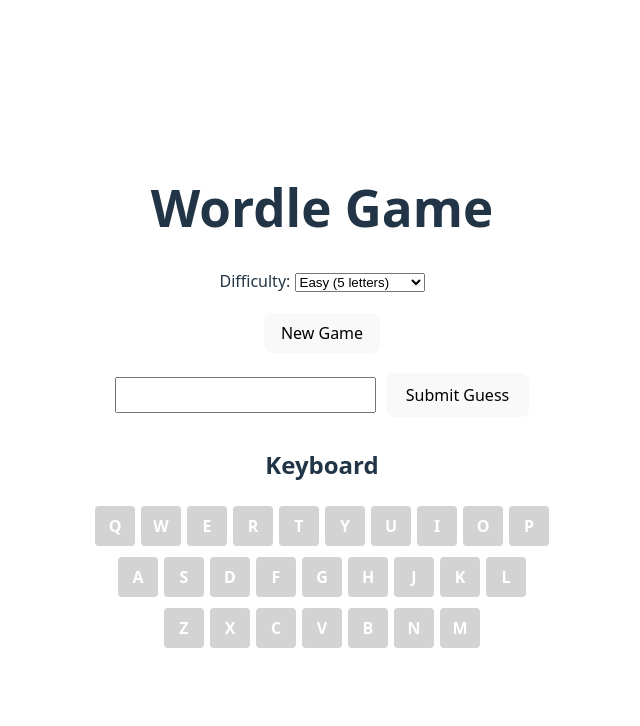
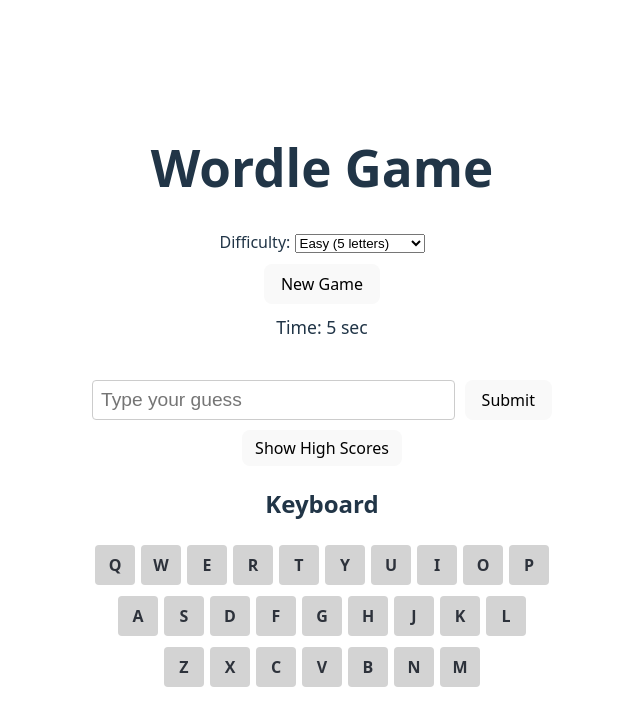
Before and after one commit to Saosyn/wordle-project, a React (Vite) app in the folder my-wordle-app/: page / in a window 1280 px wide. Shown: the top 726 px of the page, without its empty margins (318-958 px from the left). Built offline with nearby package versions, Linux system fonts and the light colour scheme.

Commit message:
added timer and scores

```diff
--- a/my-wordle-app/src/components/WordleGame.jsx
+++ b/my-wordle-app/src/components/WordleGame.jsx
@@ -1,8 +1,8 @@
-import React, { useState, useEffect } from 'react';
+import React, { useState, useEffect, useRef } from 'react';
 import { Wordle, GREEN, YELLOW, BLACK } from '../classes/Wordle';
 import { getRandomWord, isValidWord } from '../utils/wordHelper';
 
-// Create an initial keyboard state for A-Z with no color.
+// ---------- Keyboard State and Layout ----------
 const createInitialKeyboardState = () => {
   const state = {};
   'ABCDEFGHIJKLMNOPQRSTUVWXYZ'.split('').forEach((letter) => {
@@ -13,79 +13,65 @@ const createInitialKeyboardState = () => {
 
 const initialKeyboardState = createInitialKeyboardState();
 
-// QWERTY layout rows for the keyboard.
 const qwertyRows = [
   ['Q', 'W', 'E', 'R', 'T', 'Y', 'U', 'I', 'O', 'P'],
   ['A', 'S', 'D', 'F', 'G', 'H', 'J', 'K', 'L'],
   ['Z', 'X', 'C', 'V', 'B', 'N', 'M'],
 ];
 
-// Helper function to update the keyboard state based on the latest guess feedback.
 const updateKeyboardState = (currentKeyboard, guess, feedback) => {
   const newKeyboard = { ...currentKeyboard };
   for (let i = 0; i < guess.length; i++) {
     const letter = guess[i].toUpperCase();
     const fb = feedback[i];
     let newColor = '';
-    if (fb === GREEN) {
-      newColor = 'green';
-    } else if (fb === YELLOW) {
-      newColor = 'gold';
-    } else if (fb === BLACK) {
-      newColor = 'grey';
-    }
+    if (fb === GREEN) newColor = 'green';
+    else if (fb === YELLOW) newColor = 'gold';
+    else if (fb === BLACK) newColor = 'grey';
+
     const currentColor = newKeyboard[letter];
-    // Update color only if the new color is a "better" state.
+    // If letter is already green, don't downgrade it.
     if (currentColor === 'green') continue;
-    if (newColor === 'green') {
+    if (newColor === 'green') newKeyboard[letter] = newColor;
+    else if (newColor === 'gold' && currentColor !== 'green')
       newKeyboard[letter] = newColor;
-    } else if (newColor === 'gold' && currentColor !== 'green') {
+    else if (newColor === 'grey' && !currentColor)
       newKeyboard[letter] = newColor;
-    } else if (newColor === 'grey' && !currentColor) {
-      newKeyboard[letter] = newColor;
-    }
   }
   return newKeyboard;
 };
 
-// Keyboard component that uses the QWERTY layout.
-const Keyboard = ({ keyboardState }) => {
-  return (
-    <div style={{ marginTop: '30px' }}>
-      <h2>Keyboard</h2>
-      {qwertyRows.map((row, rowIndex) => (
-        <div
-          key={rowIndex}
-          style={{
-            display: 'flex',
-            justifyContent: 'center',
-            marginBottom: '5px',
-          }}
-        >
-          {row.map((letter) => (
-            <div
-              key={letter}
-              style={{
-                width: '40px',
-                height: '40px',
-                lineHeight: '40px',
-                margin: '3px',
-                textAlign: 'center',
-                backgroundColor: keyboardState[letter] || 'lightgray',
-                color: 'white',
-                borderRadius: '4px',
-                fontWeight: 'bold',
-              }}
-            >
-              {letter}
-            </div>
-          ))}
-        </div>
-      ))}
-    </div>
-  );
+// ---------- High Score Functions ----------
+const HIGH_SCORES_KEY = 'wordleHighScores';
+
+const getHighScores = () => {
+  const scores = localStorage.getItem(HIGH_SCORES_KEY);
+  return scores ? JSON.parse(scores) : { easy: [], medium: [], hard: [] };
 };
 
+const saveHighScores = (highScores) => {
+  localStorage.setItem(HIGH_SCORES_KEY, JSON.stringify(highScores));
+};
+
+const updateHighScores = (difficulty, newScoreData) => {
+  const highScores = getHighScores();
+  const scores = highScores[difficulty] || [];
+  scores.push(newScoreData);
+  // Higher score is better
+  scores.sort((a, b) => b.score - a.score);
+  highScores[difficulty] = scores.slice(0, 5);
+  saveHighScores(highScores);
+};
+
+const calculateScore = (guesses, timeInSeconds, wordLength) => {
+  const baseScore = wordLength * 1000;
+  const guessPenalty = guesses * 100;
+  const timePenalty = timeInSeconds * 2;
+  const score = baseScore - guessPenalty - timePenalty;
+  return score > 0 ? score : 0;
+};
+
+// ---------- Main WordleGame Component ----------
 const WordleGame = () => {
   const [difficulty, setDifficulty] = useState('easy');
   const [targetWord, setTargetWord] = useState('');
@@ -93,8 +79,16 @@ const WordleGame = () => {
   const [guessRows, setGuessRows] = useState([]); // Each element: { guess: string, feedback: [] }
   const [error, setError] = useState('');
   const [keyboardState, setKeyboardState] = useState(initialKeyboardState);
+  const [gameOver, setGameOver] = useState(false);
+  const [score, setScore] = useState(null);
+  const [elapsedTime, setElapsedTime] = useState(0);
+  const [showHighScores, setShowHighScores] = useState(false);
+  const [highScores, setHighScores] = useState(getHighScores());
 
-  // Function to start a new game by resetting state.
+  const timerIntervalRef = useRef(null);
+  const startTimeRef = useRef(null);
+
+  // Start a new game using the selected difficulty
   const startNewGame = () => {
     const randomWord = getRandomWord(difficulty);
     setTargetWord(randomWord);
@@ -102,15 +96,56 @@ const WordleGame = () => {
     setGuessRows([]);
     setError('');
     setKeyboardState(createInitialKeyboardState());
+    setGameOver(false);
+    setScore(null);
+    setElapsedTime(0);
+    startTimeRef.current = Date.now();
+    if (timerIntervalRef.current) clearInterval(timerIntervalRef.current);
+    timerIntervalRef.current = setInterval(() => {
+      setElapsedTime(Math.floor((Date.now() - startTimeRef.current) / 1000));
+    }, 1000);
   };
 
-  // On component mount, start a new game.
+  // When difficulty changes, start a new game
   useEffect(() => {
     startNewGame();
-  }, []);
+  }, [difficulty]);
+
+  // Stop the timer when game is over
+  useEffect(() => {
+    if (gameOver && timerIntervalRef.current) {
+      clearInterval(timerIntervalRef.current);
+    }
+  }, [gameOver]);
+
+  // Check for win condition: if the last guess matches the target word
+  useEffect(() => {
+    if (
+      guessRows.length > 0 &&
+      guessRows[guessRows.length - 1].guess === targetWord
+    ) {
+      setGameOver(true);
+      const timeTaken = Math.floor((Date.now() - startTimeRef.current) / 1000);
+      const guessesCount = guessRows.length;
+      const calculatedScore = calculateScore(
+        guessesCount,
+        timeTaken,
+        targetWord.length
+      );
+      setScore(calculatedScore);
+      updateHighScores(difficulty, {
+        score: calculatedScore,
+        guesses: guessesCount,
+        time: timeTaken,
+        date: new Date().toISOString(),
+      });
+      setHighScores(getHighScores());
+    }
+  }, [guessRows, targetWord, difficulty]);
 
   const handleSubmit = (e) => {
     e.preventDefault();
+    if (gameOver) return;
     if (guess.length !== targetWord.length) {
       setError(`Please enter a ${targetWord.length}-letter word.`);
       return;
@@ -138,9 +173,11 @@ const WordleGame = () => {
   };
 
   return (
-    <div style={{ maxWidth: '600px', margin: '0 auto', textAlign: 'center' }}>
+    <div style={{ maxWidth: '600px', margin: '0 auto', padding: '10px' }}>
+      {/* Header */}
+      <header style={{ textAlign: 'center', marginBottom: '10px' }}>
         <h1>Wordle Game</h1>
-      <div style={{ marginBottom: '20px' }}>
+        <div style={{ marginBottom: '10px' }}>
           <label>
             Difficulty:&nbsp;
             <select
@@ -153,39 +190,39 @@ const WordleGame = () => {
             </select>
           </label>
         </div>
-      <button
-        onClick={startNewGame}
-        style={{ marginBottom: '20px', padding: '8px 16px' }}
-      >
+        <button onClick={startNewGame} style={{ padding: '8px 16px' }}>
           New Game
         </button>
-      <form onSubmit={handleSubmit} style={{ marginBottom: '20px' }}>
-        <input
-          type="text"
-          value={guess}
-          onChange={(e) => setGuess(e.target.value.toLowerCase())}
-          autoCapitalize="none"
-          maxLength={targetWord.length}
+      </header>
+
+      {/* Timer Display */}
+      <div
         style={{
-            fontSize: '1.2rem',
-            padding: '5px',
-            textTransform: 'lowercase',
+          textAlign: 'center',
+          marginBottom: '10px',
+          fontSize: '1.1rem',
         }}
-        />
-        <button type="submit" style={{ marginLeft: '10px' }}>
-          Submit Guess
-        </button>
-      </form>
-      {error && <p style={{ color: 'red' }}>{error}</p>}
-      {/* Display previous guesses */}
-      <div style={{ marginTop: '20px' }}>
+      >
+        Time: {elapsedTime} sec
+      </div>
+
+      {/* Guess List */}
+      <div
+        style={{
+          maxHeight: '40vh',
+          overflowY: 'auto',
+          padding: '10px',
+          marginBottom: '10px',
+          background: guessRows.length > 0 ? '#242424' : 'transparent',
+        }}
+      >
         {guessRows.map((row, rowIndex) => (
           <div
             key={rowIndex}
             style={{
               display: 'flex',
               justifyContent: 'center',
-              marginBottom: '10px',
+              marginBottom: '5px',
             }}
           >
             {row.guess.split('').map((letter, index) => (
@@ -210,8 +247,113 @@ const WordleGame = () => {
           </div>
         ))}
       </div>
-      {/* Render the keyboard */}
-      <Keyboard keyboardState={keyboardState} />
+
+      {/* Input Field (moves with the guesses) */}
+      <div
+        style={{
+          marginBottom: '10px',
+          display: 'flex',
+          justifyContent: 'center',
+        }}
+      >
+        <form onSubmit={handleSubmit} style={{ display: 'flex', flexGrow: 1 }}>
+          <input
+            type="text"
+            value={guess}
+            onChange={(e) => setGuess(e.target.value.toLowerCase())}
+            autoCapitalize="none"
+            maxLength={targetWord.length}
+            placeholder="Type your guess"
+            style={{
+              fontSize: '1.2rem',
+              padding: '8px',
+              flex: 1,
+              marginRight: '10px',
+              border: '1px solid #ccc',
+              borderRadius: '4px',
+              backgroundColor: 'white',
+              color: 'black',
+            }}
+          />
+          <button type="submit" style={{ padding: '8px 16px' }}>
+            Submit
+          </button>
+        </form>
+      </div>
+      {error && (
+        <p style={{ color: 'red', textAlign: 'center', marginBottom: '10px' }}>
+          {error}
+        </p>
+      )}
+
+      {/* High Scores Dropdown */}
+      <div style={{ textAlign: 'center', marginBottom: '10px' }}>
+        <button
+          onClick={() => setShowHighScores(!showHighScores)}
+          style={{ padding: '6px 12px' }}
+        >
+          {showHighScores ? 'Hide High Scores' : 'Show High Scores'}
+        </button>
+        {showHighScores && (
+          <div
+            style={{
+              marginTop: '5px',
+              background: '#2d323b',
+              padding: '10px',
+              borderRadius: '4px',
+            }}
+          >
+            <h2>High Scores ({difficulty})</h2>
+            {highScores[difficulty] && highScores[difficulty].length > 0 ? (
+              <ol style={{ paddingLeft: '20px', margin: 0 }}>
+                {highScores[difficulty].map((entry, index) => (
+                  <li key={index} style={{ marginBottom: '3px' }}>
+                    Score: {entry.score} - Guesses: {entry.guesses} - Time:{' '}
+                    {entry.time} sec -{' '}
+                    {new Date(entry.date).toLocaleDateString()}
+                  </li>
+                ))}
+              </ol>
+            ) : (
+              <p>No high scores yet.</p>
+            )}
+          </div>
+        )}
+      </div>
+
+      {/* Keyboard Display */}
+      <div style={{ textAlign: 'center', marginTop: '10px' }}>
+        <h2>Keyboard</h2>
+        {qwertyRows.map((row, rowIndex) => (
+          <div
+            key={rowIndex}
+            style={{
+              display: 'flex',
+              justifyContent: 'center',
+              marginBottom: '5px',
+            }}
+          >
+            {row.map((letter) => (
+              <div
+                key={letter}
+                style={{
+                  width: '40px',
+                  height: '40px',
+                  lineHeight: '40px',
+                  margin: '3px',
+                  textAlign: 'center',
+                  backgroundColor: keyboardState[letter] || 'lightgray',
+                  color: '#2d323b',
+                  borderRadius: '4px',
+                  fontWeight: 'bold',
+                }}
+              >
+                {letter}
+              </div>
+            ))}
+          </div>
+        ))}
+      </div>
     </div>
   );
 };
```
Lines whose indentation alone changed are shown as unchanged.
